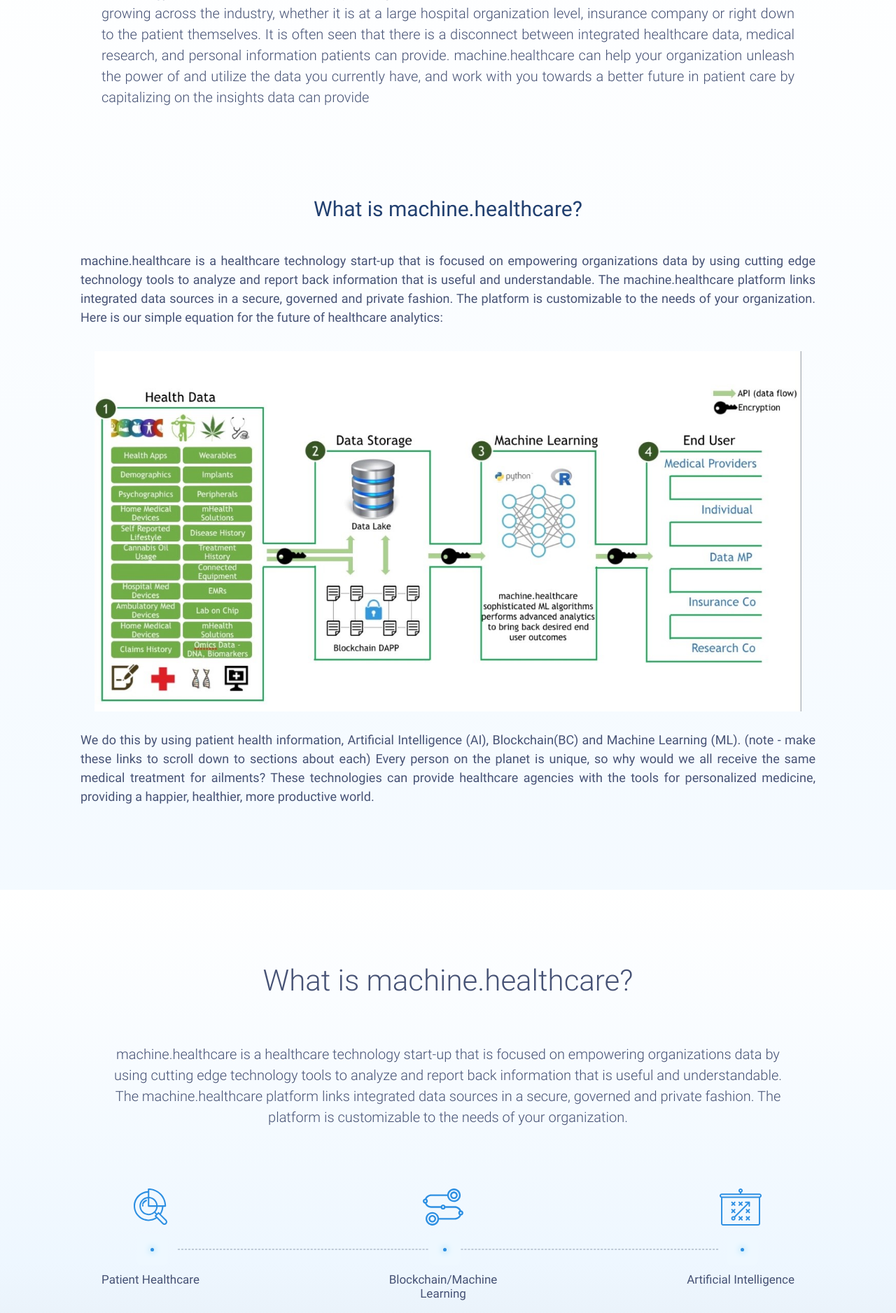
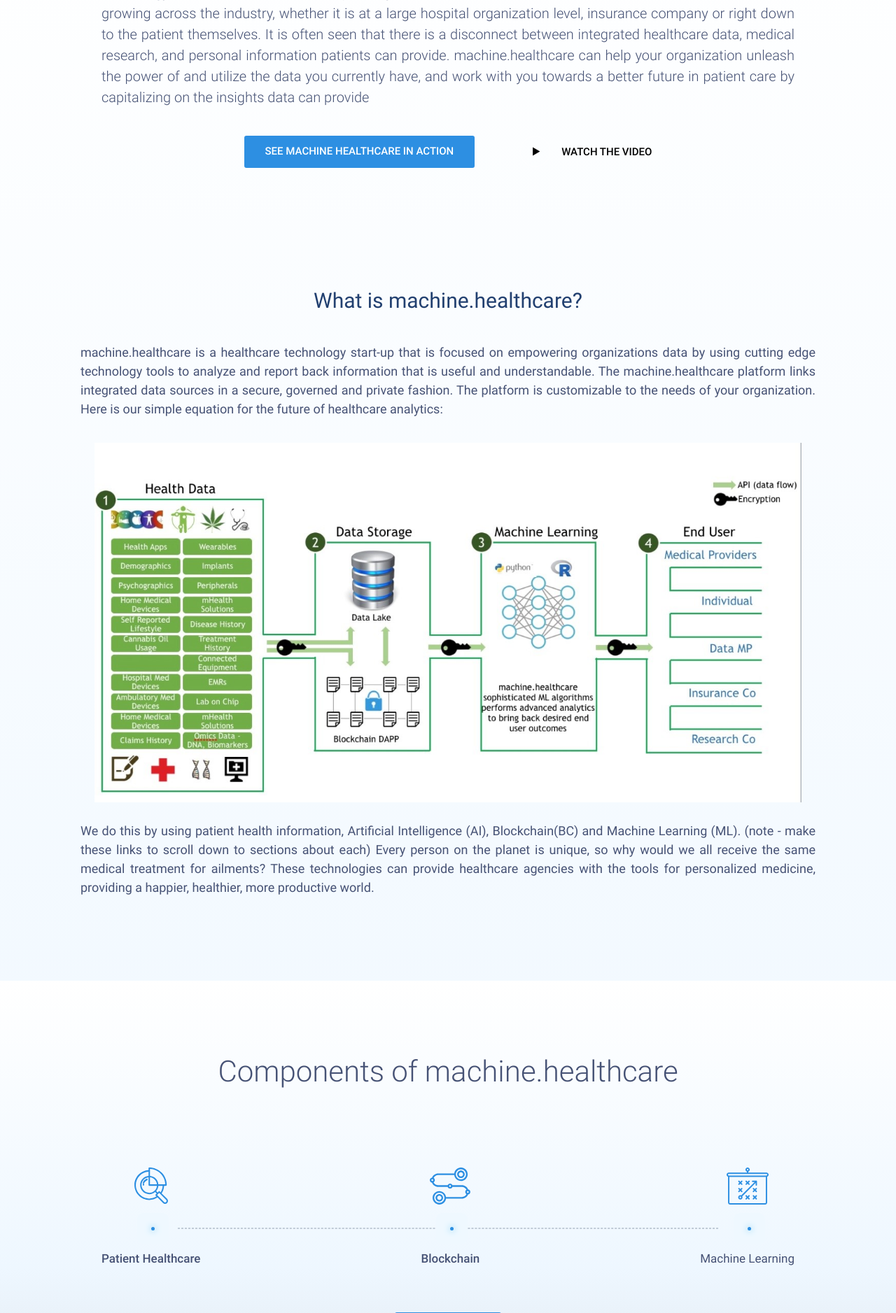
Before and after one commit to dozie9/abiola, a Django app: page / in a window 1280 px wide. Shown: the part 816-2693 px from the top of the page at 70% size. Run offline with Django 3.2, Linux system fonts and the light colour scheme; some libraries are stand-ins or nearby versions.

Commit message:
New adds

```diff
--- a/templates/home/home.html
+++ b/templates/home/home.html
@@ -4,21 +4,11 @@
 
 {% block content %}
 <section class="homepage" style="min-height: 312px;">
-    <div class="top-block" style="background-image: url({% static 'images/homepage-image.png' %});">
+    <div class="top-block" style="background-image: url({% static 'images/healthc-are-pc.png' %});">
 
         <div class="container">
             <div class="b-left">
                 <h1>Personalized Health care. Personalized Medicines.</h1>
-                <a href="#" class="open-popup bg-filled-blue button">See Machine Healthcare in action</a>
-                <div class="watch-v transition">
-                    <div class="img-wrap">
-                        <img src="{% static 'images/video-play-2.svg' %}" alt="Watch the video">
-                    </div>
-                    <div class="video-wrap">
-                        <span class="wistia_embed wistia_async_6ze1bnspv7 popover=true popoverContent=link wistia_embed_initialized" style="display:inline" id="wistia-6ze1bnspv7-1">
-                            <div id="wistia_30.thumb_container" class="wistia_click_to_play" style="position: relative; display: inline;">
-                            <a href="#">Watch the video</a></div>
-                        </span>                    </div></div>
                 </div>
             </div>
         </div>
@@ -26,7 +16,7 @@
         <div class="roles">
             <style>
                 .home .roles .aux-bg:before {
-                    background-image: url({% static 'images/homepage-image.png' %});
+                    background-image: url({% static 'images/healthcare1.jpg' %});
                 }
             </style>
             <div class="aux-bg" style="background-size: auto 664px;">
@@ -66,6 +56,21 @@ Healthcare data is growing across the industry, whether it is at a large hospita
 machine.healthcare can help your organization unleash the power of and utilize the data you currently have, and work with you towards a better future in patient care by capitalizing on the insights data can provide
                     </p>
                 </div>
+
+            <div class="video-wrap">
+                <a href="#" class="open-popup bg-filled-blue button">See Machine Healthcare in action</a>
+                        <div class="watch-v transition">
+                    <div class="img-wrap">
+                        <img src="{% static 'images/black-video-play-2.svg' %}" alt="Watch the video">
+                    </div>
+                    <div class="video-wrap">
+                        <span class="wistia_embed wistia_async_6ze1bnspv7 popover=true popoverContent=link wistia_embed_initialized" style="display:inline" id="wistia-6ze1bnspv7-1">
+                            <div id="wistia_30.thumb_container" class="wistia_click_to_play" style="position: relative; display: inline;">
+                            <a href="#" style="color: black">Watch the video</a></div>
+                        </span>                    </div>
+                </div>
+            </div>
+
 
     </div>
     <div class="news-quotes">
@@ -195,34 +200,32 @@ machine.healthcare can help your organization unleash the power of and utilize t
 
 	    <div class="service-info">
         <div class="container thin">
-            <h2>What is machine.healthcare?</h2>
-			                <div class="text-block">
-					<p>machine.healthcare is a healthcare technology start-up that is focused on empowering organizations data by using cutting edge technology tools to analyze and report back information that is useful and understandable. The machine.healthcare platform links integrated data sources in a secure, governed and private fashion. The platform is customizable to the needs of your organization.
-                            </p></div>
+            <h2>Components of machine.healthcare</h2>
+
 						                <div class="flow-block">
 					                        <div class="flow-item">
                             <div class="img-holder">
                                 <img src="{% static 'images/si-use-cases.svg' %}">
                             </div>
-                            <p>Patient Healthcare</p>
-                        </div>
+                            <p><strong>Patient Healthcare</strong></p>
+                                                </div>
 					                        <div class="flow-item">
                             <div class="img-holder">
                                 <img src="{% static 'images/si-execution.svg' %}">
                             </div>
-                            <p>Blockchain/Machine Learning</p>
-                        </div>
+                            <p><strong>Blockchain</strong></p>
+                                            </div>
 					                        <div class="flow-item">
                             <div class="img-holder">
                                 <img src="{% static 'images/si-data-science.svg' %}">
                             </div>
-                            <p>Artificial Intelligence</p>
+                            <p>Machine Learning</p>
                         </div>
 					                </div>
 						        </div>
         <div class="container">
 			            <a href="#" class="open-popup bg-filled-blue button" data-type="AI Services">
-				Request more information            </a>
+				Learn More            </a>
         </div>
     </div>
 
@@ -230,8 +233,8 @@ machine.healthcare can help your organization unleash the power of and utilize t
 
 	<div class="mbp">
     <div class="container" style="color: white">
-        <h2>Contact Us</h2>
-        <p>We will love to hear from you</p>
+        <p>Want to learn more?</p>
+        <h2>Contact Us?</h2>
         <form class="form-horizontal">
             <div class="form-group">
                 <label for="firstname" class="col-sm-2 control-label">First Name:</label>
@@ -273,12 +276,13 @@ machine.healthcare can help your organization unleash the power of and utilize t
                 <label for="lastname" class="col-sm-2 control-label">Additional Information and Questions:</label>
                 <div class="col-sm-10">
                     <textarea type="text" rows="10" class="form-control" id="lastname">
-
                     </textarea>
                 </div>
             </div>
+            <button type="submit" class="open-popup bg-filled-blue button">Submit</button>
         </form>
     </div>
+        </div>
     <script type="text/javascript">
 
 
```
Also changed, not shown: static/images/black-video-play-2.svg (added), static/images/healthc-are-pc.png (added).
